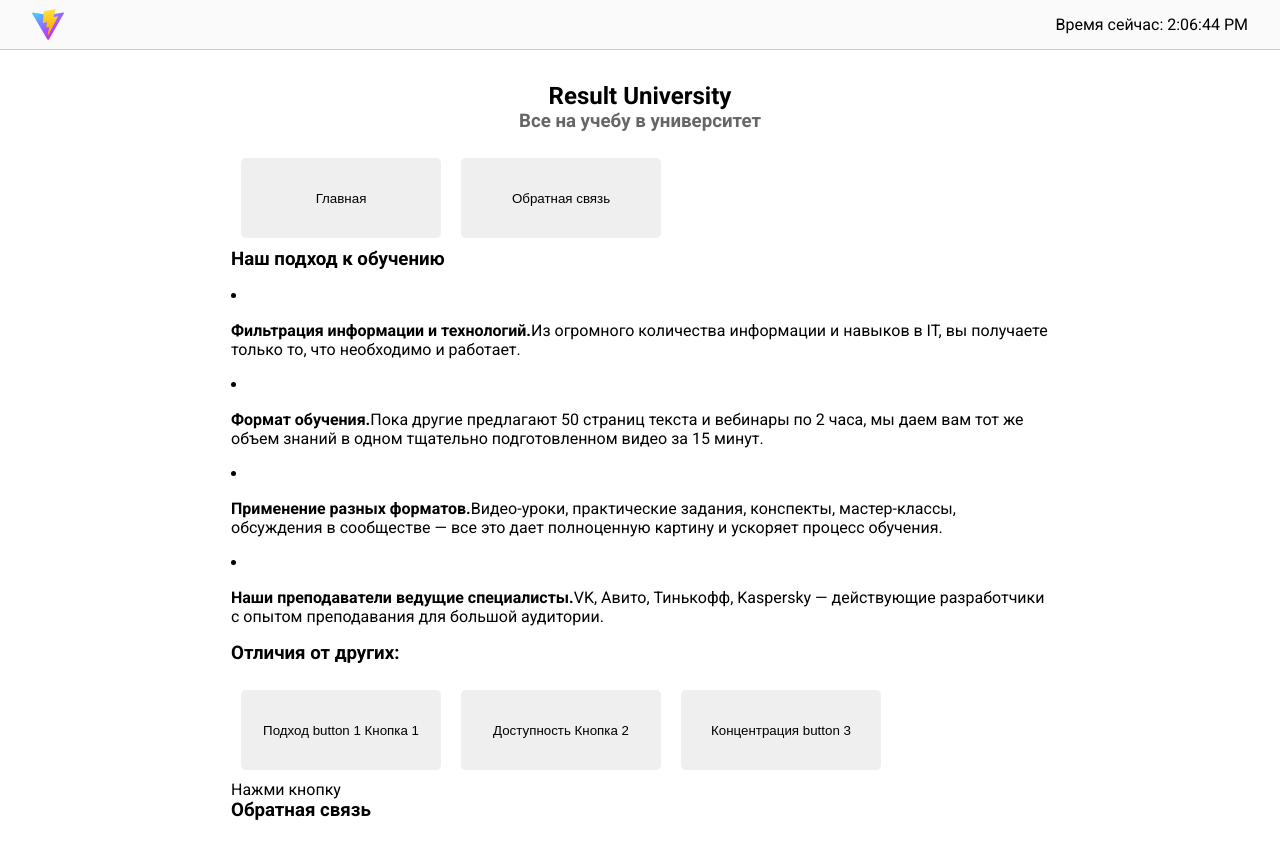
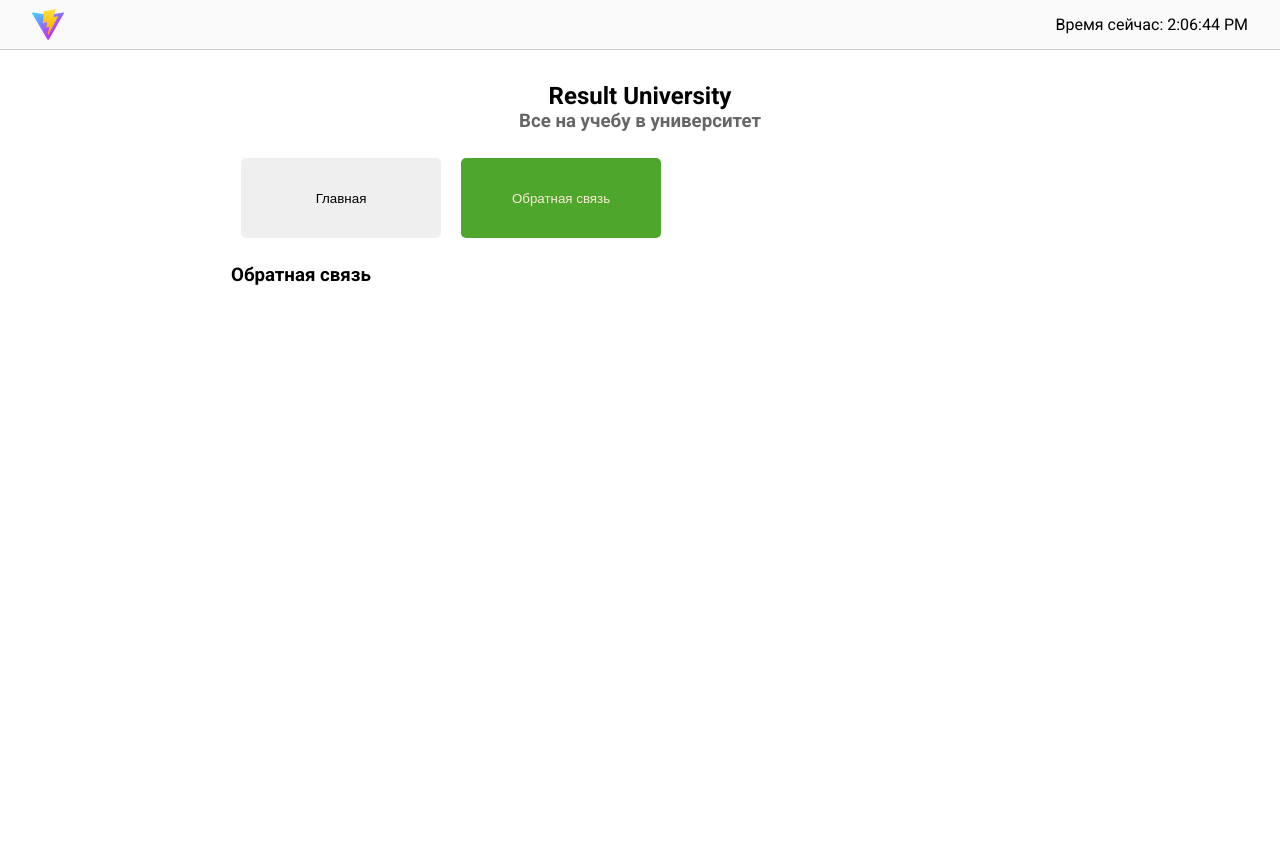
Before and after one commit to Elisei-Trifan/react-vite, a React (Vite) app: page / in a window 1280 px wide. After the commit the page ends 800 px from the top, so only its background shows below. Built offline with nearby package versions, Linux system fonts and the light colour scheme; the HTML template or start-up script is replaced by a standard one.

Commit message:
переключение между страницами

```diff
--- a/src/App.jsx
+++ b/src/App.jsx
@@ -1,3 +1,4 @@
+import { useState } from 'react'
 import FeedbackSection from './components/FeedbackSection'
 import Header from './components/Header'
 import IntroSection from './components/IntroSection'
@@ -6,17 +7,22 @@ import SectionButton from './components/SectionButton'
 import TabsSection from './components/TabsSection'
 
 function App() {
+  const [tab, setTab] = useState('feedback')
   return (
     <>
       <Header />
       <main>
         <IntroSection />
-        <TabsSection />
+        <TabsSection active={tab} onChange={(current) => setTab(current)} />
 
-        <Section />
-        <SectionButton />
+        {tab === 'main' && (
+          <>
+            <Section />
+            <SectionButton />
+          </>
+        )}
 
-        <FeedbackSection />
+        {tab === 'feedback' && <FeedbackSection />}
       </main>
     </>
   )
--- a/src/components/TabsSection.jsx
+++ b/src/components/TabsSection.jsx
@@ -1,10 +1,18 @@
+/* eslint-disable react/prop-types */
 import Button from './Button/Button'
 
-export default function TabsSection() {
+export default function TabsSection({ active, onChange }) {
   return (
-    <section>
-      <Button>Главная</Button>
-      <Button>Обратная связь</Button>
+    <section style={{ marginBottom: '1rem' }}>
+      <Button active={active === 'main'} onClick={() => onChange('main')}>
+        Главная
+      </Button>
+      <Button
+        active={active === 'feedback'}
+        onClick={() => onChange('feedback')}
+      >
+        Обратная связь
+      </Button>
     </section>
   )
 }
```
